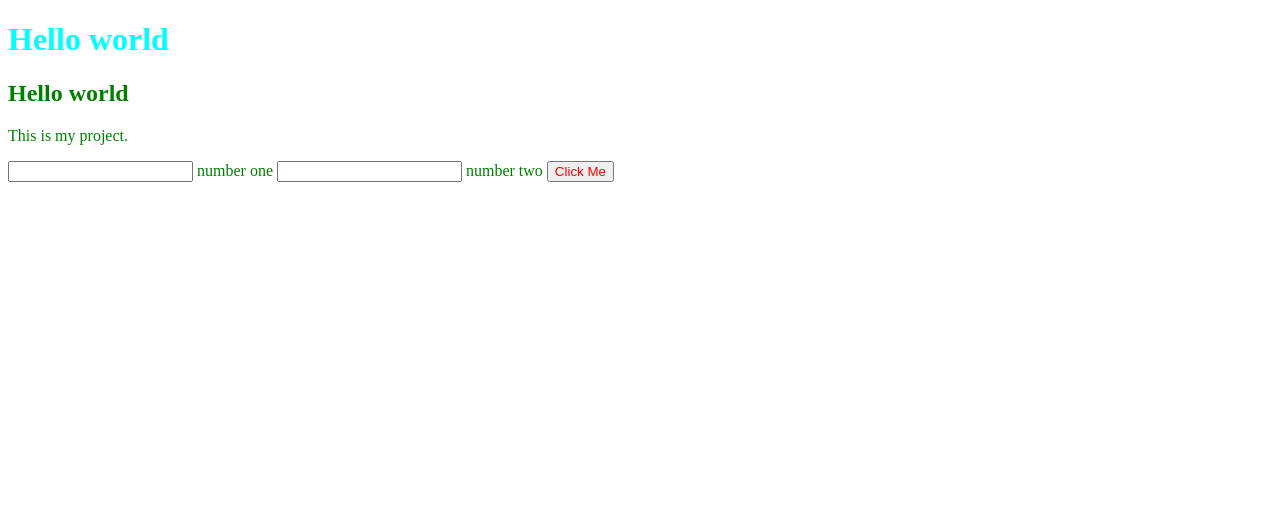
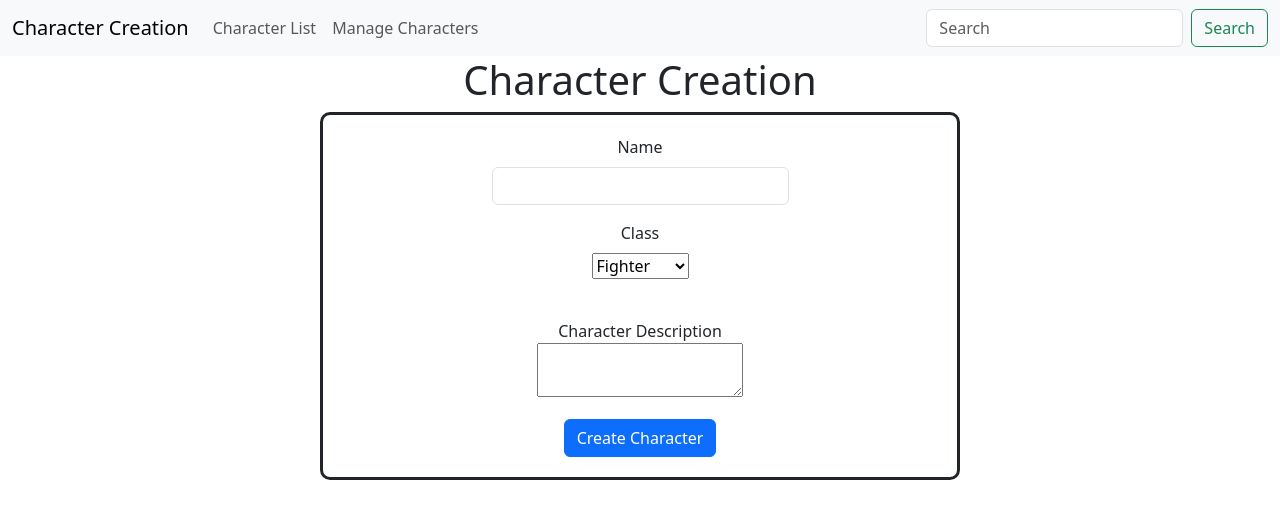
Before and after one commit to AlexMunguia98/My_Project, a plain HTML site: page index.html in a window 1280 px wide. Drawn offline with nearby package versions, Linux system fonts and the light colour scheme.

Commit message:
Creating UI

```diff
--- a/index.css
+++ b/index.css
@@ -1,11 +1,7 @@
-#my_btn {
-    color:red;
-}
-
-body {
-    color: green;
-}
-
-.my_class {
-    color: aqua;
-}
+#my_form_wrapper {
+    width: 50%;
+    margin: auto;
+    border: 2px solid #ccc;
+    padding: 20px;
+    border-radius: 10px;
+  }
--- a/index.html
+++ b/index.html
@@ -2,17 +2,61 @@
 <html lang="en">
 <head>
     <link rel="stylesheet" href="index.css">
+    <link href="https://cdn.jsdelivr.net/npm/bootstrap@5.3.2/dist/css/bootstrap.min.css" rel="stylesheet" integrity="sha384-T3c6CoIi6uLrA9TneNEoa7RxnatzjcDSCmG1MXxSR1GAsXEV/Dwwykc2MPK8M2HN" crossorigin="anonymous">
     <meta charset="UTF-8">
     <meta name="viewport" content="width=device-width, initial-scale=1.0">
-    <title>Document</title>
+    <title>Speedy's Character Creator</title>
 </head>
 <body>
-    <h1 class="my_class">Hello world</h1>
-    <h2>Hello world</h2>
-    <p> This is my project. </p>
-    <input id="num_one"> number one
-    <input id="num_two"> number two
-    <button id="my_btn"> Click Me </button>
+    <nav class="navbar navbar-expand-lg bg-body-tertiary">
+        <div class="container-fluid">
+          <a class="navbar-brand" href="index.html">Character Creation</a>
+          <button class="navbar-toggler" type="button" data-bs-toggle="collapse" data-bs-target="#navbarSupportedContent" aria-controls="navbarSupportedContent" aria-expanded="false" aria-label="Toggle navigation">
+            <span class="navbar-toggler-icon"></span>
+          </button>
+          <div class="collapse navbar-collapse" id="navbarSupportedContent">
+            <ul class="navbar-nav me-auto mb-2 mb-lg-0">
+              <li class="nav-item">
+                <a class="nav-link" href="#">Character List</a>
+              </li>
+              <li>
+                <a class="nav-link" href="#">Manage Characters</a>
+              </li>
+            </ul>
+            <form class="d-flex" role="search">
+              <input class="form-control me-2" type="search" placeholder="Search" aria-label="Search">
+              <button class="btn btn-outline-success" type="submit">Search</button>
+            </form>
+          </div>
+        </div>
+      </nav>
+    <h1 class="my_class" style="text-align: center;">Character Creation</h1>
+    <div style="border:solid;" id="my_form_wrapper">
+        <form style="text-align: center;" id="my_form">
+            <div class="mb-3">
+              <label for="character_name" class="form-label">Name</label>
+              <input type="email" class="form-control mx-auto" id="character_name" aria-describedby="emailHelp" style="width: 50%;">
+            </div>
+            <div class="mb-3">
+              <label for="character_class" class="form-label">Class</label>
+              <br>
+              <select id="character_class">
+                <option>Fighter</option>
+                <option>Barbarian</option>
+                <option>Wizard</option>
+              </select>
+            </div>
+            <br>
+            <div class="mb-3">
+              <label for="character_description">Character Description</label>
+              <br>
+              <textarea id="character_description"></textarea>
+            </div>
+            <button type="submit" class="btn btn-primary">Create Character</button>
+          </form>
+
+    </div>
     <script src="index.js"> </script>
+    <script src="https://cdn.jsdelivr.net/npm/bootstrap@5.3.2/dist/js/bootstrap.bundle.min.js" integrity="sha384-C6RzsynM9kWDrMNeT87bh95OGNyZPhcTNXj1NW7RuBCsyN/o0jlpcV8Qyq46cDfL" crossorigin="anonymous"></script>
 </body>
 </html>
```
